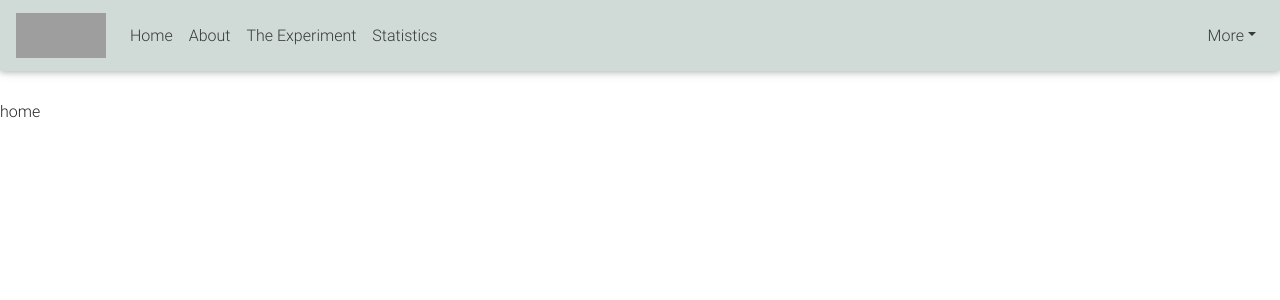
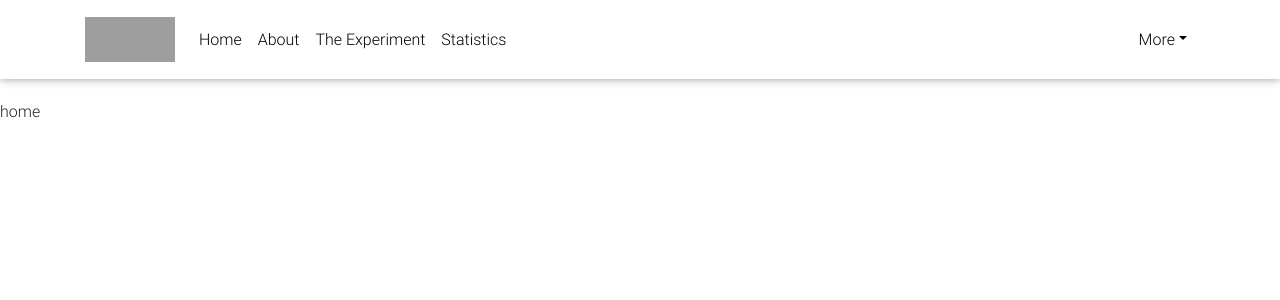
Before and after one commit to coralscharf/incognitomatch, a PHP site: page / in a window 1280 px wide. Shown: the top 300 px of the page. Run offline with PHP 8.4, Linux system fonts and the light colour scheme; grey boxes are pictures that could not be loaded.

Commit message:
update nav to mdb style

```diff
--- a/html/nav.html
+++ b/html/nav.html
@@ -1,26 +1,28 @@
 <!-- Static navbar -->
 
 <div id="nav">
-	<nav class="navbar navbar-expand-sm navbar-custom fixed-top">
+	<nav class="navbar fixed-top navbar-expand-lg navbar-light white scrolling-navbar">
+		<div class="container">
 			<a class="navbar-brand" href="#" ng-click=""><img src="img/fei_logo_dark_blue.png" height="45" width="90"></a>
-		<div class="collapse navbar-collapse" id="navbarToggler">
-			<ul class="navbar-nav mr-auto mt-2 mt-lg-0">
+			<!-- Left links-->
+			<div class="collapse navbar-collapse" id="navbarSupportedContent">
+				<ul class="navbar-nav mr-auto">
 					<li class="nav-item">
-					<a class="nav-link" href="#" ng-click="hide_pages();init_avivTest()">
+						<a class="nav-link waves-effect" href="#" ng-click="hide_pages();init_avivTest()">
 							<span class="glyphicon glyphicon glyphicon-option-vertical" aria-hidden="true">
 							</span>
 							Home
 						</a>
 					</li>
 					<li class="nav-item" >
-					<a class="nav-link" href="#" ng-click="hide_pages();show_page2()">
+						<a class="nav-link waves-effect" href="#" ng-click="hide_pages();show_page2()">
 							<span class="glyphicon glyphicon glyphicon-option-vertical" aria-hidden="true" >
 							</span>
 							About
 						</a>
 					</li>
 					<li class="nav-item" >
-					<a class="nav-link" href="#" ng-click="hide_pages();show_exp()">
+						<a class="nav-link waves-effect" href="#" ng-click="hide_pages();show_exp()">
 							<span class="glyphicon glyphicon glyphicon-option-vertical" aria-hidden="true" >
 							</span>
 							The Experiment
@@ -28,7 +30,7 @@
 					</li>
 
 					<li class="nav-item">
-					<a class="nav-link" href="#" ng-click="">
+						<a class="nav-link waves-effect" href="#" ng-click="">
 								<span class="glyphicon glyphicon glyphicon-option-vertical" aria-hidden="true">
 								</span>
 							Statistics
@@ -36,7 +38,9 @@
 					</li>
 
 				</ul>
-			<ul class="nav navbar-nav ml-auto justify-content-right">
+
+				<!--Right links-->
+				<ul class="navbar-nav nav-flex-icons">
 					<li class="nav-item ml-auto" >
 						<a class="nav-link" href="" id="loggin_user" readonly> </a>
 					</li>
@@ -50,6 +54,7 @@
 				</ul>
 			</div>
 			<!-- Items -->
+		</div>
 	</nav>
 		<!-- Static navbar -->
 	<div class="modal fade" id="add_user_modal" tabindex="-1" role="dialog" aria-labelledby="Add User Modal" aria-hidden="true">
--- a/index.php
+++ b/index.php
@@ -5,7 +5,7 @@
 	<link rel="stylesheet" href="https://use.fontawesome.com/releases/v5.7.0/css/all.css"  crossorigin="anonymous">
     <link rel="stylesheet" href="https://maxcdn.bootstrapcdn.com/bootstrap/4.1.3/css/bootstrap.min.css">
     <script src="https://ajax.googleapis.com/ajax/libs/jquery/3.3.1/jquery.min.js"></script>
-
+    <script src="js/popper.min.js"></script>
     <script src="js/angular.min.js"></script>
     <script src="https://maxcdn.bootstrapcdn.com/bootstrap/4.1.3/js/bootstrap.min.js"></script>
 
@@ -16,11 +16,13 @@
     <meta name="viewport" content="width=device-width, initial-scale=1, shrink-to-fit=no">
     <meta http-equiv="x-ua-compatible" content="ie=edge">
     <!-- Bootstrap core CSS -->
-    <link href="MDB/css/bootstrap.min.css" rel="stylesheet">
+    <link href="css/bootstrap.min.css" rel="stylesheet">
     <!-- Material Design Bootstrap -->
-    <link href="MDB/css/mdb.min.css" rel="stylesheet">
+    <link href="css/mdb.min.css" rel="stylesheet">
     <!-- Your custom styles (optional) -->
-    <link href="MDB/css/style.css" rel="stylesheet">
+    <link href="css/style.css" rel="stylesheet">
+
+
 </head>
 <body  ng-controller='avivTest' ng-init="init_avivTest()">
 
@@ -32,5 +34,7 @@
         include "html/page2.html";
         include "html/exp.html";
 	?>
+    <script src="js/mdb.min.js"></script>
+
 </body>
 </html>
```
Lines whose indentation alone changed are shown as unchanged.
